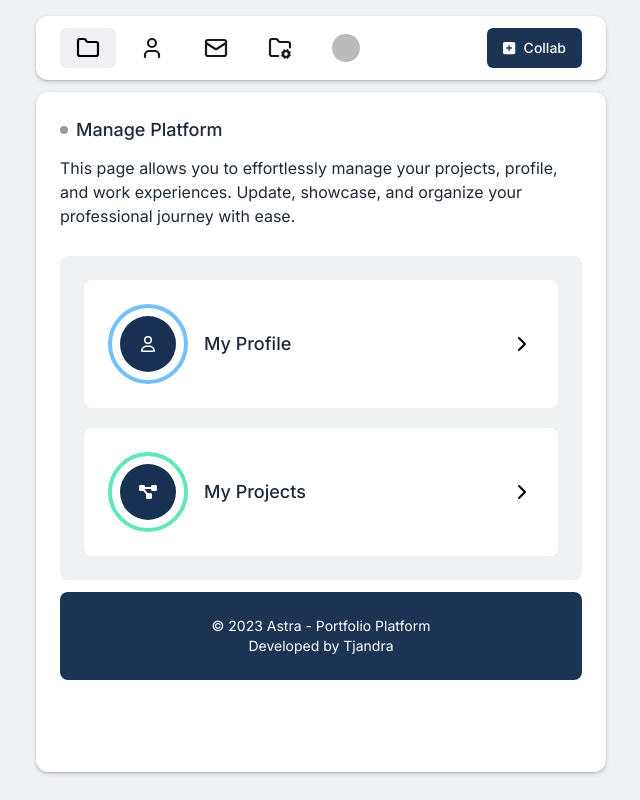
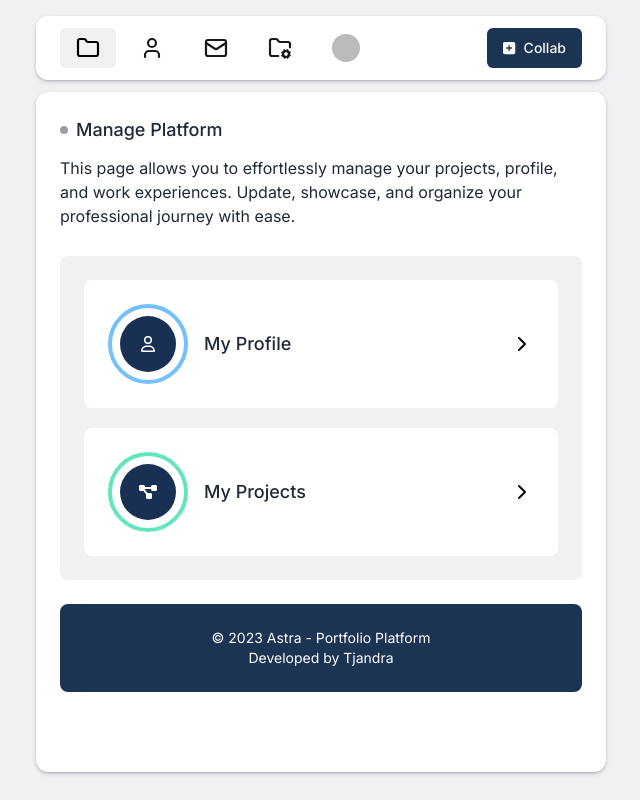
Before and after one commit to Tjandra-Putra/astra-portfolio-app, a Next.js app: page /manage in a window 1280 px wide. Shown: the whole page, without its empty margins (319-959 px from the left). Built offline with nearby package versions, Linux system fonts and the light colour scheme; no server answers; the database is empty; sample sign-in values are in the browser's storage; some icons are missing.

Commit message:
footer padding fixed

```diff
--- a/components/layout/footer.tsx
+++ b/components/layout/footer.tsx
@@ -1,10 +1,13 @@
 const Footer = () => {
   return (
-    <div className="bg-navy mb-6 mt-3 p-6 text-center rounded-lg">
+    <div className="bg-navy sm:mb-0 mb-3 sm:mt-6 mt-3 p-6 text-center rounded-lg">
       <div className="text-sm font-normal text-white">
         <span className="text-white">© 2023 Astra - Portfolio Platform </span>
         <br />
-        Developed by Tjandra
+        Developed by{" "}
+        <a href="https://www.linkedin.com/in/tjandra-putra/" target="_blank">
+          Tjandra
+        </a>
       </div>
     </div>
   );
```
